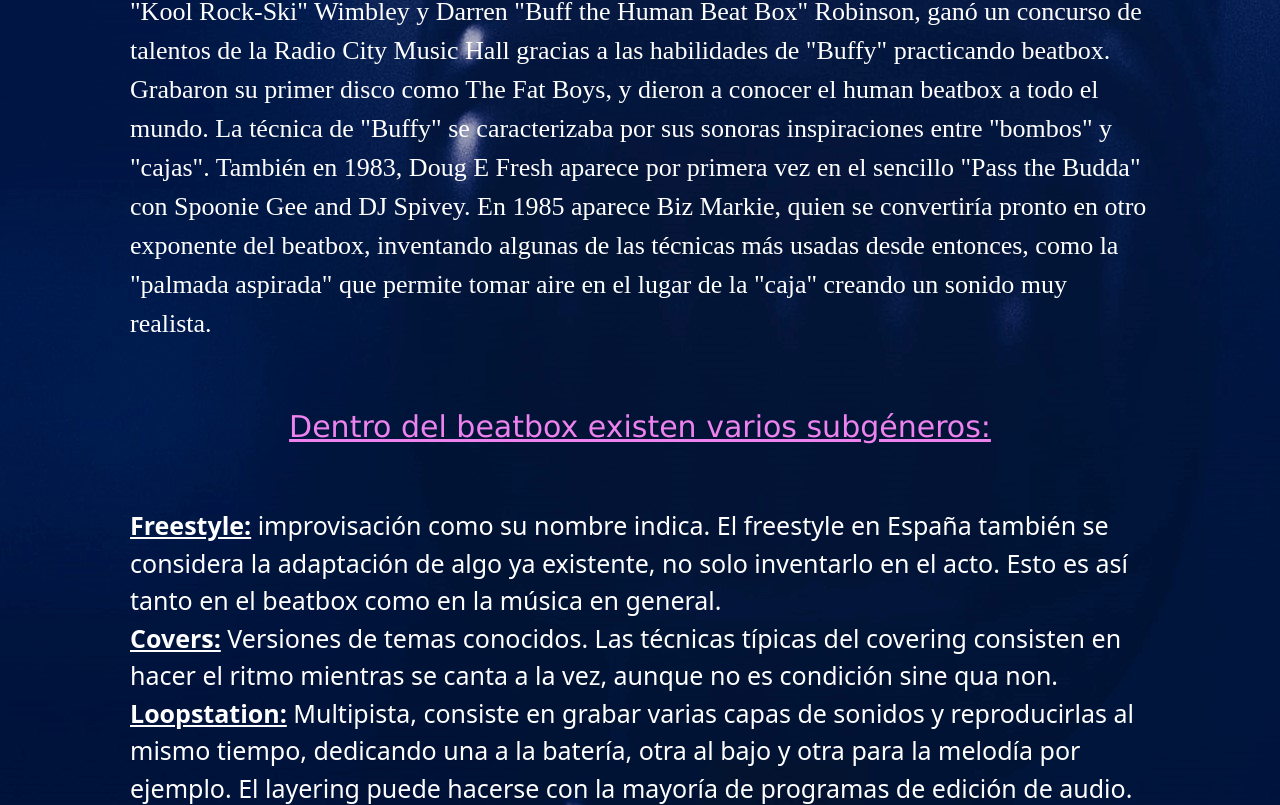
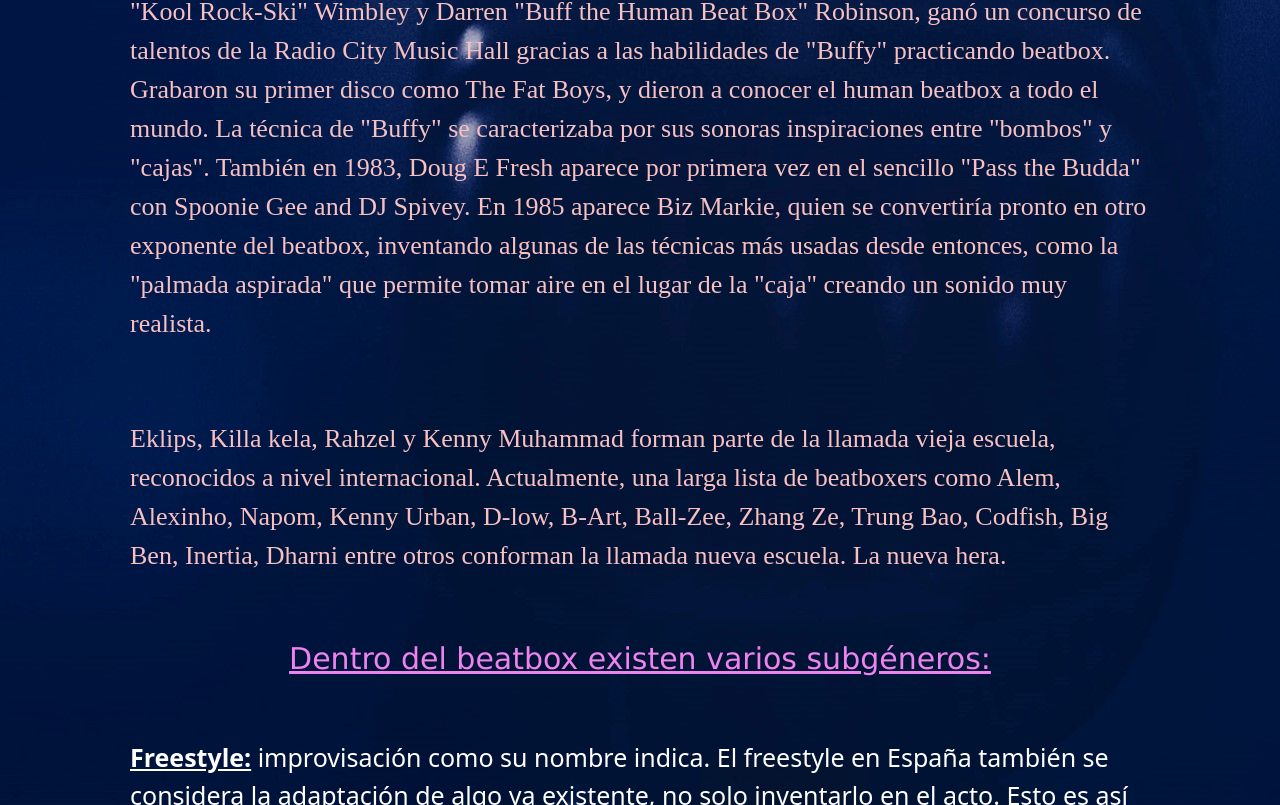
Before and after one commit to maxetoh/beatbox.rodriguez, a website: page src/pestañas/biografia.html in a window 1280 px wide. Shown: the part 1344-2149 px from the top of the page. Drawn offline with nearby package versions, Linux system fonts and the light colour scheme.

Commit message:
cambie la letra blanca, no se veia

```diff
--- a/src/css/style.css
+++ b/src/css/style.css
@@ -289,7 +289,7 @@
 
 .parrafos {
   width: 100%;
-  color: #fff;
+  color: rgb(248, 192, 192);
   padding: 30px;
 }
 
--- a/src/pestañas/biografia.html
+++ b/src/pestañas/biografia.html
@@ -70,6 +70,16 @@
             En 1985 aparece Biz Markie, quien se convertiría pronto en otro exponente del beatbox, inventando algunas de las
             técnicas más usadas desde entonces, como la "palmada aspirada" que permite tomar aire en el lugar
             de la "caja" creando un sonido muy realista.</p>
+
+            <p class="parrafos">Eklips, Killa kela, Rahzel y Kenny Muhammad forman parte de la
+              llamada vieja escuela, reconocidos a nivel internacional. Actualmente,
+              una larga lista de beatboxers como Alem, Alexinho, Napom, Kenny Urban, D-low,
+              B-Art, Ball-Zee, Zhang Ze, Trung Bao, Codfish, Big Ben, Inertia,
+              Dharni entre otros conforman la llamada nueva escuela.
+              La nueva hera.
+               </p>
+
+
           <h4 id="list-item-3">Dentro del beatbox existen varios subgéneros:</h4>
           <ul class="uluno">
             <li class="liuno"> <b><u>Freestyle:</u></b>  improvisación como su nombre indica. El freestyle en España también se considera la
```
